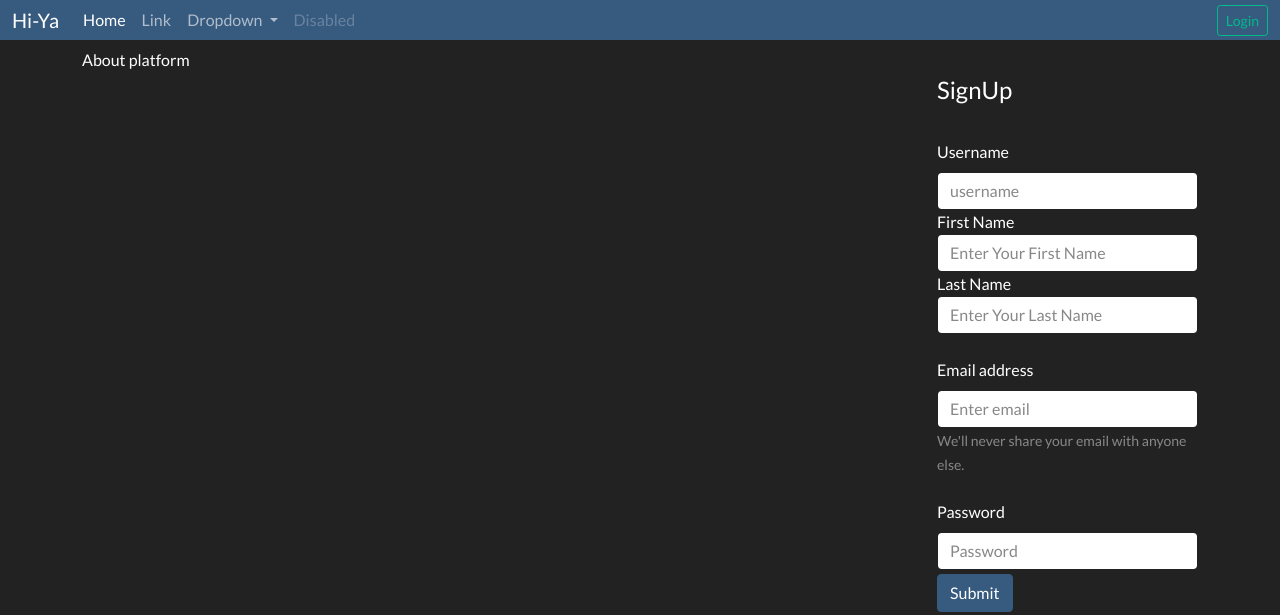
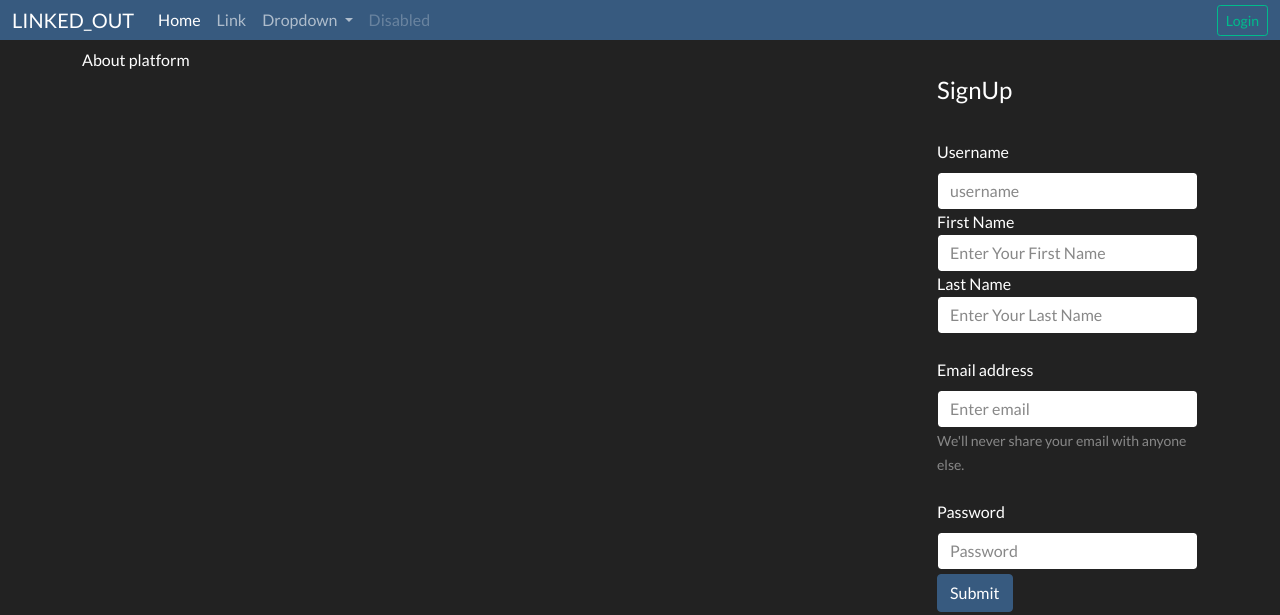
Before and after one commit to RATED-R-SUNDRAM/LINKED_OUT, a Django app: page / in a window 1280 px wide. Shown: the top 615 px of the page. Run offline with Django 3.2, Linux system fonts and the light colour scheme; some libraries are stand-ins or nearby versions.

Commit message:
Replaced Hi-ya with LINKED_OUT

```diff
--- a/templates/home.html
+++ b/templates/home.html
@@ -9,12 +9,12 @@
     <link href="https://cdn.jsdelivr.net/npm/bootstrap@5.0.1/dist/css/bootstrap.min.css" rel="stylesheet" integrity="sha384-+0n0xVW2eSR5OomGNYDnhzAbDsOXxcvSN1TPprVMTNDbiYZCxYbOOl7+AMvyTG2x" crossorigin="anonymous">
     {% load static %}
     <link rel='stylesheet' href={% static "css/style.css" %}>
-    <title>Hi-ya</title>
+    <title>LINKED_OUT</title>
   </head>
   <body>
     <nav class="navbar navbar-expand-lg py-0 navbar-dark bg-primary">
         <div class="container-fluid">
-          <a class="navbar-brand" href="#">Hi-Ya</a>
+          <a class="navbar-brand" href="#">LINKED_OUT</a>
           <button class="navbar-toggler" type="button" data-bs-toggle="collapse" data-bs-target="#navbarSupportedContent" aria-controls="navbarSupportedContent" aria-expanded="false" aria-label="Toggle navigation">
             <span class="navbar-toggler-icon"></span>
           </button>
```
